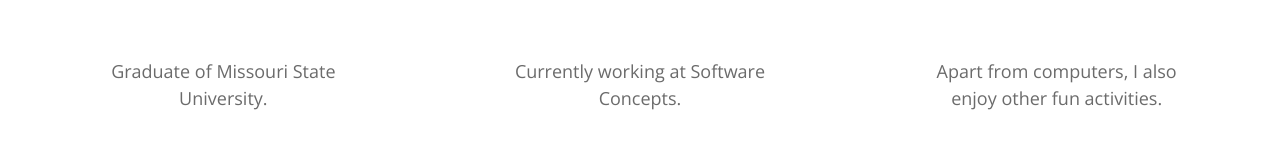
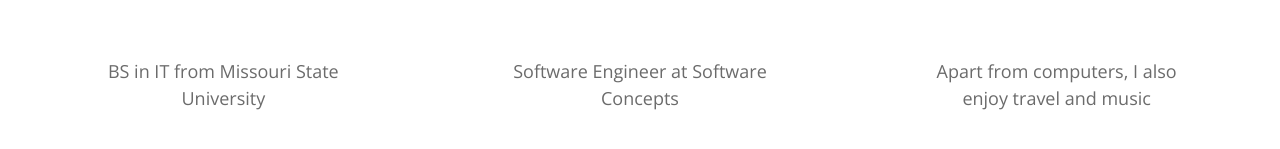
Before and after one commit to nik1598/new_website, a plain HTML site: page index.html in a window 1280 px wide. Shown: the part 1246-1395 px from the top of the page. Drawn offline with nearby package versions, Linux system fonts and the light colour scheme.

Commit message:
Changed content

```diff
--- a/index.html
+++ b/index.html
@@ -89,7 +89,7 @@
                 <i class='fas fa-graduation-cap' style='font-size:50px'></i>
             </div>
 
-            <p class="text-center">Graduate of Missouri State University.</p>
+            <p class="text-center">BS in IT from Missouri State University</p>
             </div>
           </div>
 
@@ -102,7 +102,7 @@
                     <i class="material-icons" style="font-size:50px">work</i>
 
                 </div>
-                <p class="text-center">Currently working at Software Concepts.</p>
+                <p class="text-center">Software Engineer at Software Concepts</p>
             </div>
           </div>
 
@@ -113,7 +113,7 @@
                 <div class="tm-feature-icon-container">
                     <i class="fas fa-3x fa-headphones" style="font-size:50px"></i>
                 </div>
-                <p class="text-center">Apart from computers, I also enjoy other fun activities.</p>
+                <p class="text-center">Apart from computers, I also enjoy travel and music</p>
             </div>
           </div>
         </div>
```
